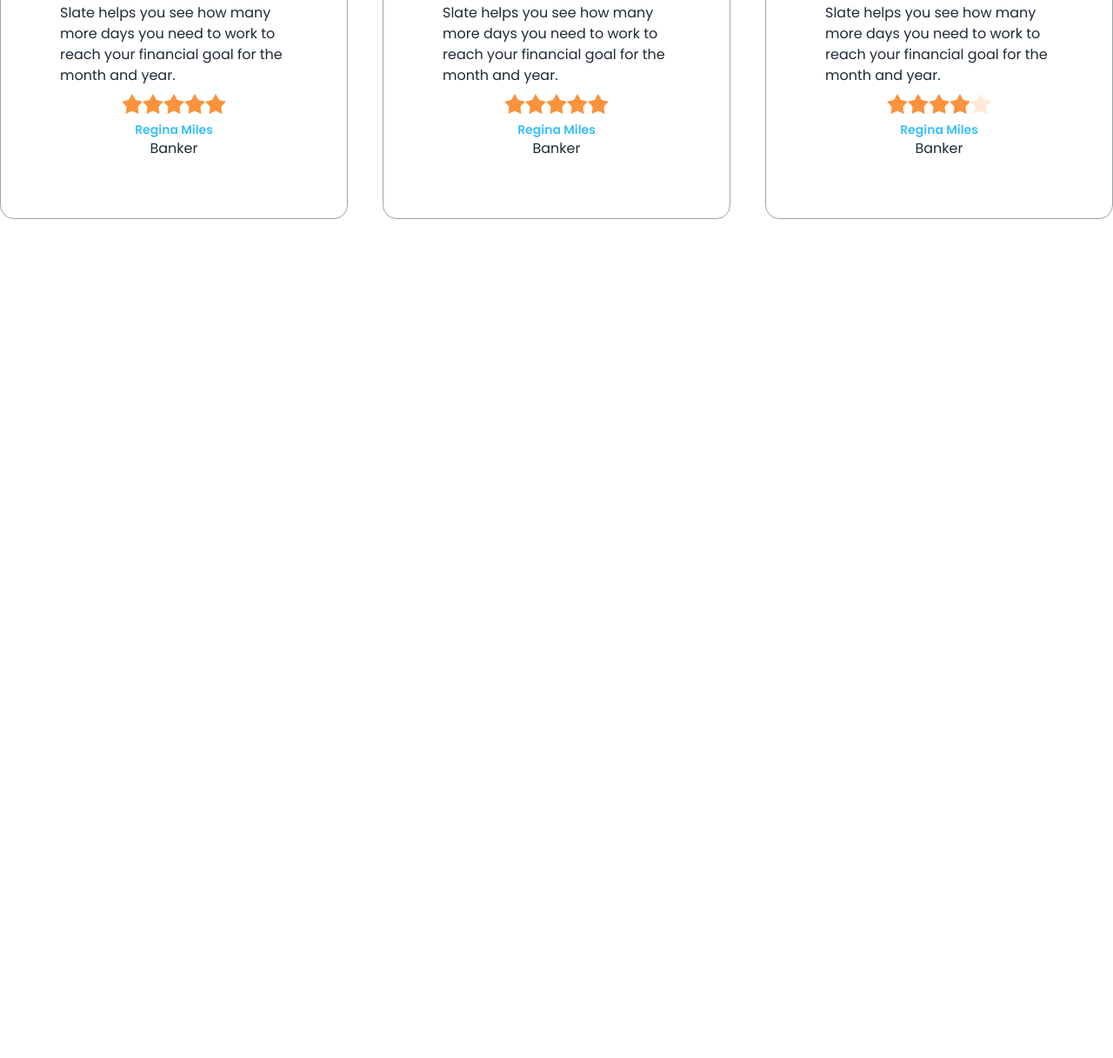
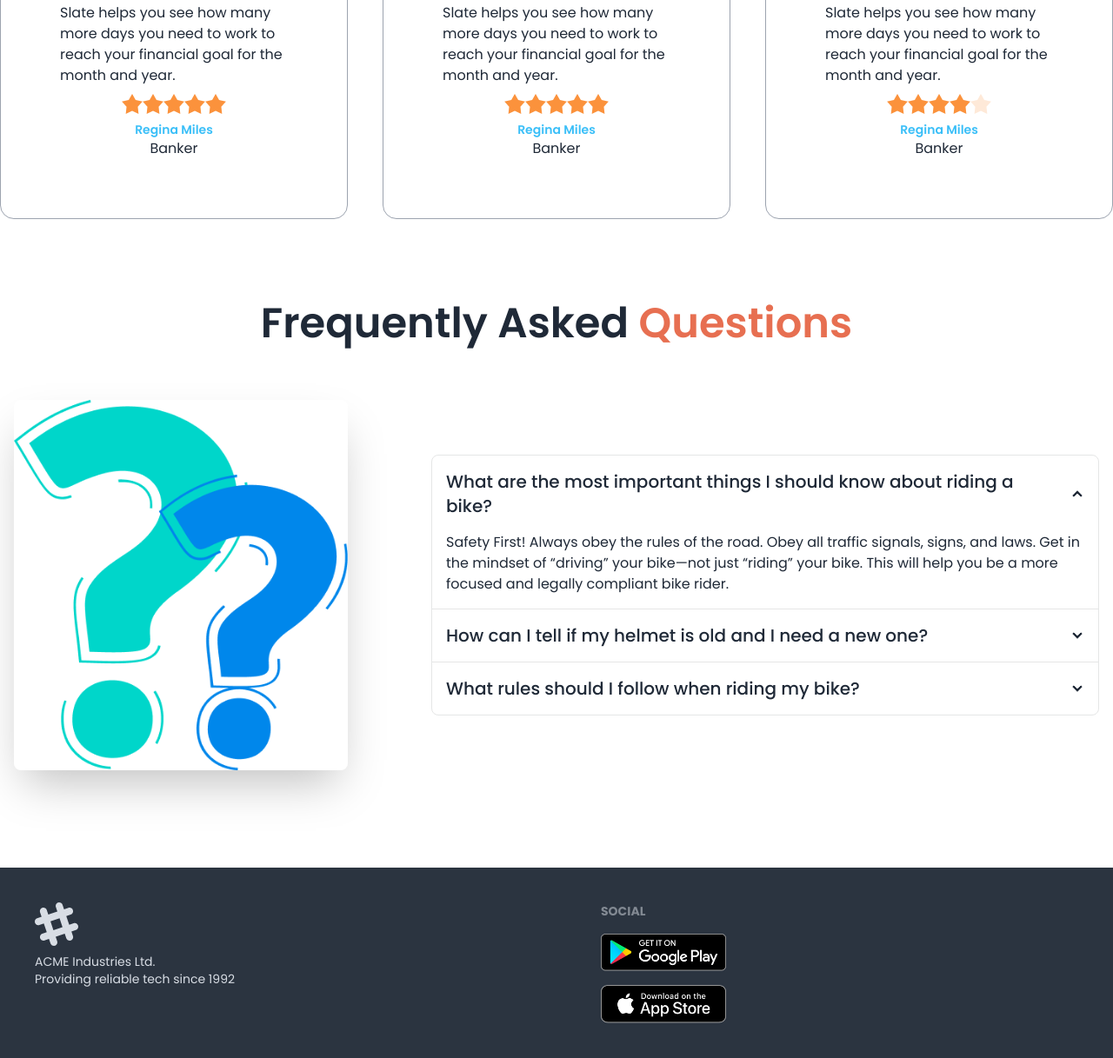
Before and after one commit to dilshadjahin/Biker-zone-tailwind-daisy-UI, a plain HTML site: page index.html in a window 1280 px wide. Shown: the part 2155-3372 px from the top of the page at 87% size. Before the commit the page ends 2503 px from the top, so only its background shows below. Drawn offline with nearby package versions, Linux system fonts and the light colour scheme.

Commit message:
FAQ & Footer section added

```diff
--- a/index.html
+++ b/index.html
@@ -318,6 +318,10 @@
               </div>
             </div>
           </div>
+
+          <!-----2nd review ------>
+
+
           <div class="card bg-base-100 p-9 border border-gray-400">
             <figure><img class="w-36" src="assets/img/others/user-2.png" alt="Shoes" /></figure>
             <div class="card-body">
@@ -378,14 +382,82 @@
       </section>
 
 
+      <!----------FAQ SECTION---------->
 
+      <section class="my-24">
+        <h3 class="text-5xl mb-12 font-semibold text-center">
+          Frequently Asked <span class="text-bike-primary"> Questions</span>
+        </h3>
 
+        <div class="hero ">
+          <div class="hero-content flex-col lg:gap-24 lg:flex-row">
 
+            <img src="assets/img/others/faq.png" class=" w-1/2 lg:max-w-sm rounded-lg shadow-2xl" />
 
+            <!------FAQ-------->
+
+            <div>
+              <div class="join join-vertical w-full">
+
+                <!------First question-------->
+
+                <div class="collapse collapse-arrow join-item border border-base-300">
+                  <input type="radio" name="my-accordion-4" checked="checked" />
+                  <div class="collapse-title text-xl font-medium">
+                    What are the most important things I should
+                    know about riding a bike?
+                  </div>
+                  <div class="collapse-content">
+                    <p>Safety First! Always obey the rules of the road. Obey all traffic signals, signs, and laws.
+                       Get in the mindset of “driving” your bike—not just “riding” your bike. This will help you be a
+                        more focused and legally compliant bike rider. </p>
+                  </div>
+                </div>
+
+                <!------second question-------->
+
+                <div class="collapse collapse-arrow join-item border border-base-300">
+                  <input type="radio" name="my-accordion-4" />
+                  <div class="collapse-title text-xl font-medium">
+                    How can I tell if my helmet is old and I need a new one?
+                  </div>
+                  <div class="collapse-content">
+                    <p>hello</p>
+                  </div>
+                </div>
+
+                <!------3rd  question-------->
+
+                <div class="collapse collapse-arrow join-item border border-base-300">
+                  <input type="radio" name="my-accordion-4" />
+                  <div class="collapse-title text-xl font-medium">
+                    What rules should I follow when riding my bike?
+                  </div>
+                  <div class="collapse-content">
+                    <p>hello</p>
+                  </div>
+                </div>
+              </div>
+            </div>
+          </div>
+        </div>
+      </section>
 
     </main>
-    <footer>
 
+    <footer class="footer p-10 bg-neutral text-neutral-content">
+      <div>
+        <svg width="50" height="50" viewBox="0 0 24 24" xmlns="http://www.w3.org/2000/svg" fill-rule="evenodd" clip-rule="evenodd" class="fill-current"><path d="M22.672 15.226l-2.432.811.841 2.515c.33 1.019-.209 2.127-1.23 2.456-1.15.325-2.148-.321-2.463-1.226l-.84-2.518-5.013 1.677.84 2.517c.391 1.203-.434 2.542-1.831 2.542-.88 0-1.601-.564-1.86-1.314l-.842-2.516-2.431.809c-1.135.328-2.145-.317-2.463-1.229-.329-1.018.211-2.127 1.231-2.456l2.432-.809-1.621-4.823-2.432.808c-1.355.384-2.558-.59-2.558-1.839 0-.817.509-1.582 1.327-1.846l2.433-.809-.842-2.515c-.33-1.02.211-2.129 1.232-2.458 1.02-.329 2.13.209 2.461 1.229l.842 2.515 5.011-1.677-.839-2.517c-.403-1.238.484-2.553 1.843-2.553.819 0 1.585.509 1.85 1.326l.841 2.517 2.431-.81c1.02-.33 2.131.211 2.461 1.229.332 1.018-.21 2.126-1.23 2.456l-2.433.809 1.622 4.823 2.433-.809c1.242-.401 2.557.484 2.557 1.838 0 .819-.51 1.583-1.328 1.847m-8.992-6.428l-5.01 1.675 1.619 4.828 5.011-1.674-1.62-4.829z"></path></svg>
+        <p>ACME Industries Ltd.<br/>Providing reliable tech since 1992</p>
+      </div>
+      <div>
+        <span class="footer-title">Social</span>
+        <div class="grid grid-cols-1 gap-4">
+          <a><img class="w-36" src="assets/img/others/android.png" alt=""></a>
+          <a><img class="w-36" src="assets/img/others/ios.png" alt=""></a>
+        </div>
+      </div>
     </footer>
+
 </body>
 </html>
```
